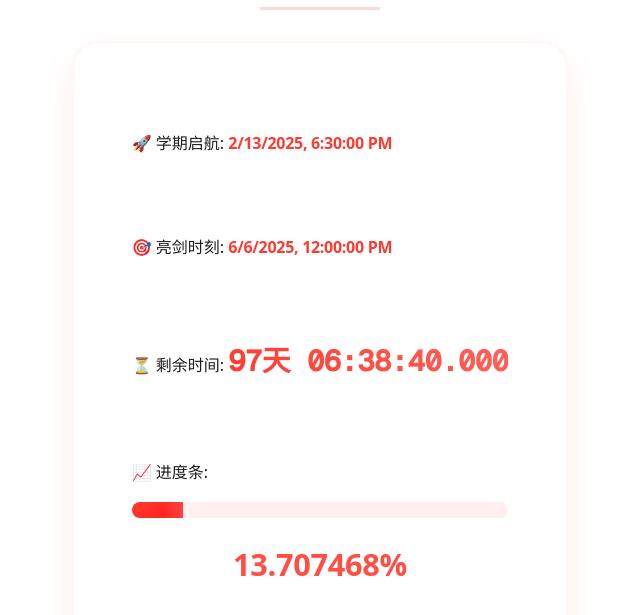
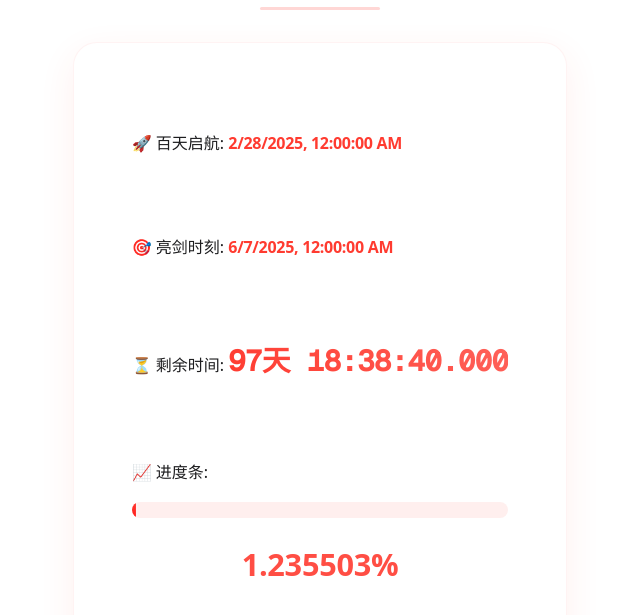
Before and after one commit to china794/china794.github.io, a plain HTML site: page xzdjs.html in a window 1280 px wide. Shown: the part 217-832 px from the top of the page, without its empty margins (320-960 px from the left). Drawn offline with nearby package versions, Linux system fonts and the light colour scheme.

Commit message:
Update xzdjs.html

```diff
--- a/xzdjs.html
+++ b/xzdjs.html
@@ -204,7 +204,7 @@
 
     <div class="container">
         <div class="status-item">
-            🚀 学期启航: <span id="start-time"></span>
+            🚀 百天启航: <span id="start-time"></span>
         </div>
         <div class="status-item">
             🎯 亮剑时刻: <span id="end-time"></span>
@@ -224,8 +224,8 @@
     <script>
         // 配置参数
         const config = {
-            startTime: "2025-02-13 18:30:00",
-            endTime: "2025-06-6 12:00:00",
+            startTime: "2025-02-28 00:00:00",
+            endTime: "2025-06-7 00:00:00",
             decimalPlaces: 6
         };
 
```
